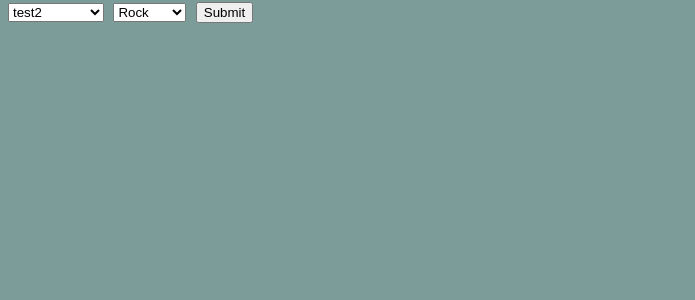
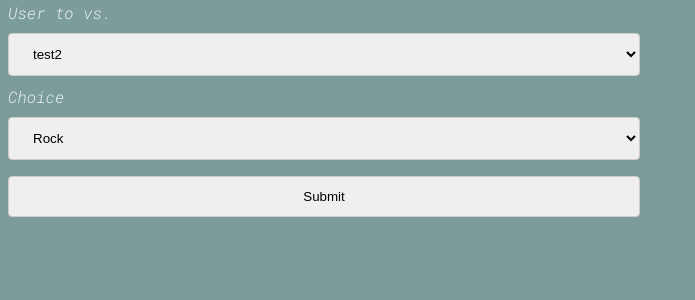
Before and after one commit to kelsodumez/PaperScissorsRock, a Flask app: page /play in a window 1280 px wide. Shown: the part 53-353 px from the top of the page, without its empty margins (0-695 px from the left). Run offline with Flask 2, Linux system fonts and the light colour scheme; a user stored in the database is signed in; data comes from the database, SQL or seed files in the repository; both versions use the stored data as it was after the commit; some libraries are stand-ins or nearby versions.

Commit message:
1.5.3 - css work on forms

```diff
--- a/static/css/style.css
+++ b/static/css/style.css
@@ -126,3 +126,19 @@ txt {
     text-decoration: none;
     font-size: 12px;
 }
+
+select, button, input  {
+    width: 50%;
+    padding: 12px 20px;
+    margin: 8px 0;
+    display: inline-block;
+    border: 1px solid #ccc;
+    border-radius: 4px;
+    box-sizing: border-box;
+}
+
+label {
+    width: 50%;
+    margin: 2px 0;
+    display: inline-block;
+}
--- a/templates/play.html
+++ b/templates/play.html
@@ -21,14 +21,16 @@
     </div>
 
     <form>
-        <select name="users">
+        <label for="users">User to vs.</label>
+        <select name="users" id="users">
         {% for user in users %}
             {% if user.username != current_username %}
                 <option value="{{user.username}}">{{user.username}}</option>
             {% endif %}
         {% endfor %}
         </select>
-        <select name="choices">
+        <label for="choices">Choice</label>
+        <select name="choices" id="choices">
             <option value="rock">Rock</option>
             <option value="scissors">Scissors</option>
             <option value="paper">Paper</option>
```
Also changed, not shown: psr.db.
